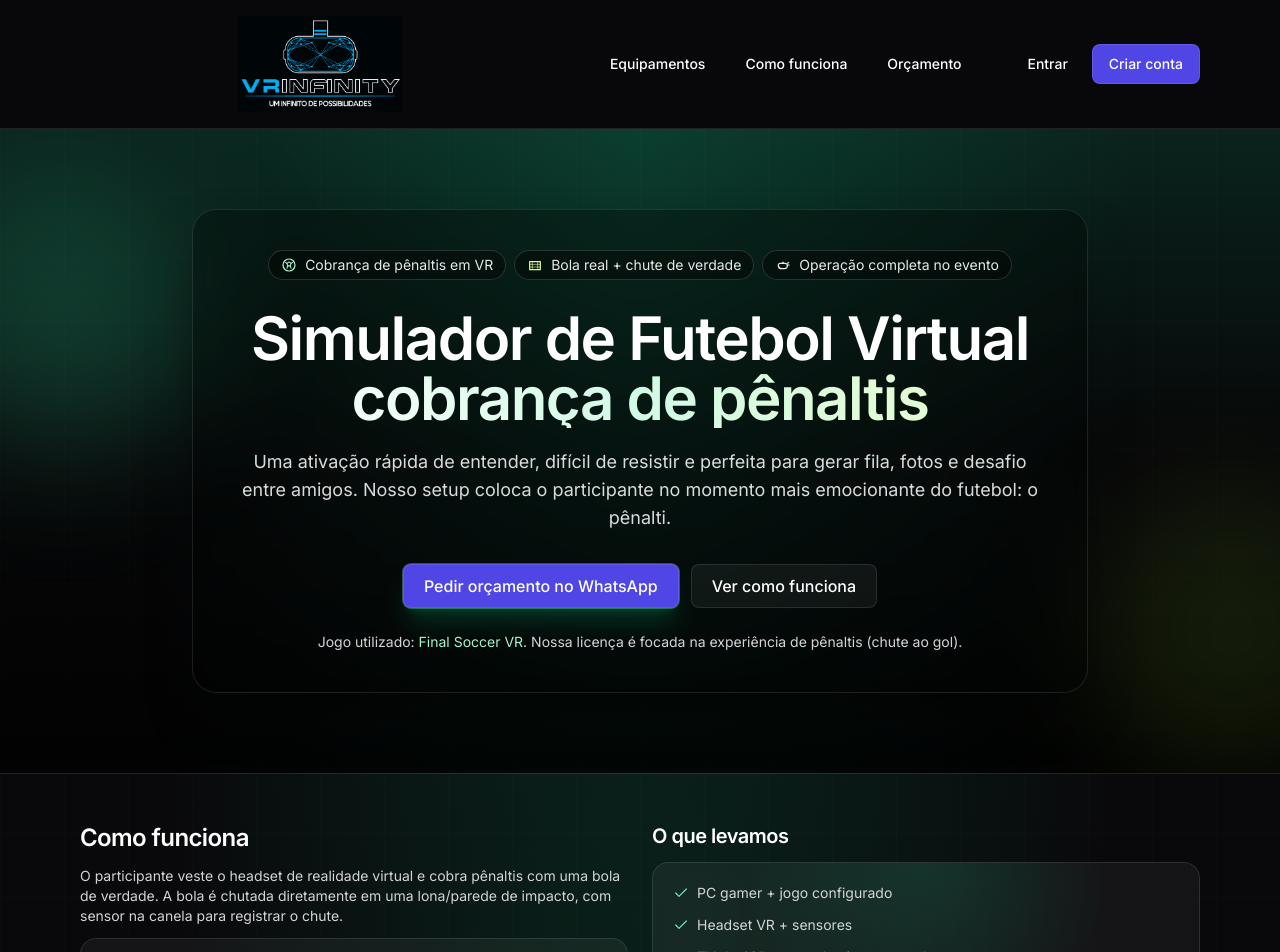
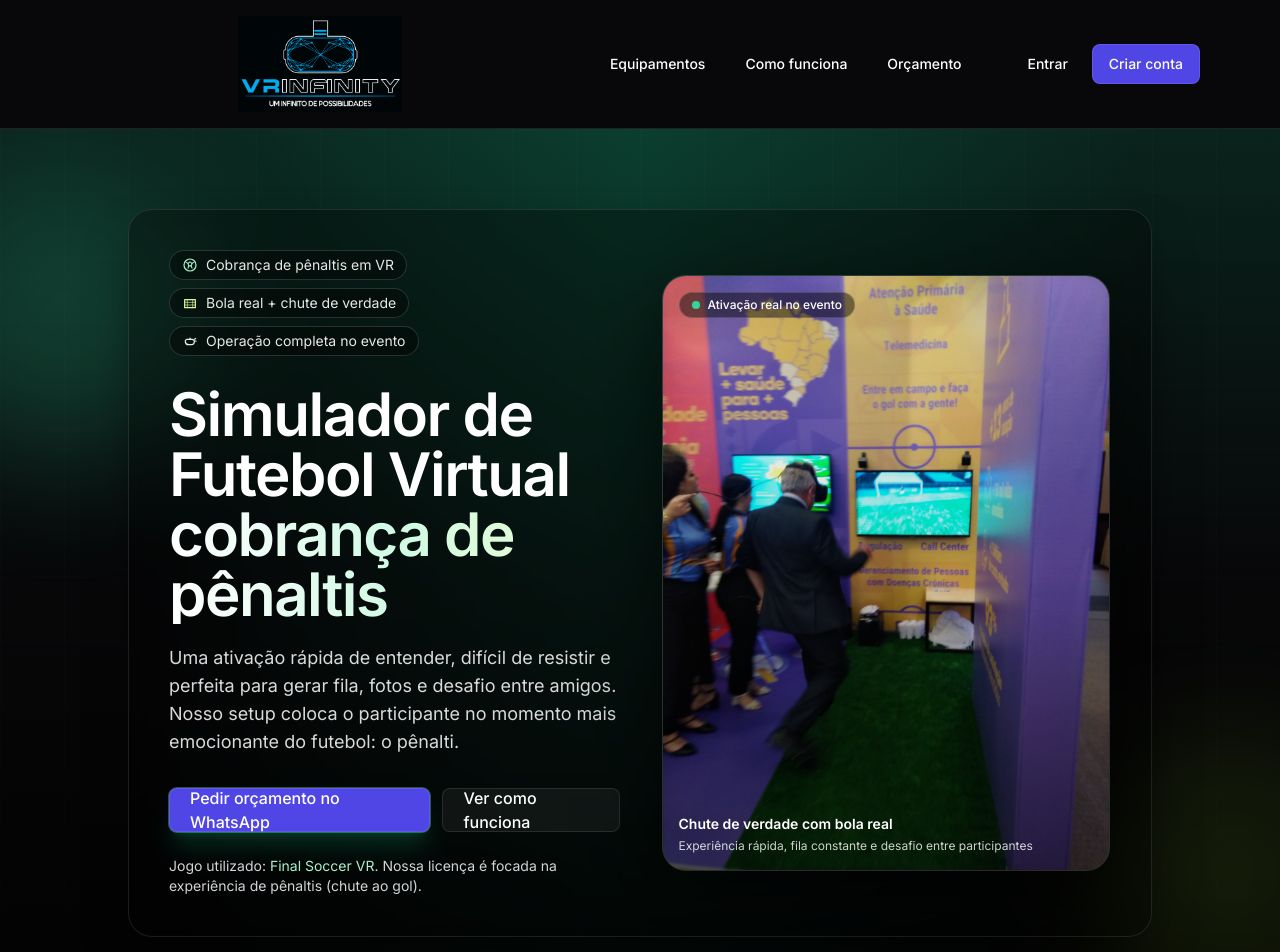
Before and after one commit to andersjc11/VRGH, a Next.js app: page /simulador-futebol-virtual in a window 1280 px wide. Shown: the top 952 px of the page. Built offline with nearby package versions, Linux system fonts and the light colour scheme; no server answers.

Commit message:
Add hero image to futebol VR simulator page

```diff
--- a/src/app/simulador-futebol-virtual/page.tsx
+++ b/src/app/simulador-futebol-virtual/page.tsx
@@ -1,6 +1,7 @@
 "use client"
 
 import Link from "next/link"
+import Image from "next/image"
 import { useMemo, useRef, useState } from "react"
 import { Button } from "@/components/ui/Button"
 import { Card } from "@/components/ui/Card"
@@ -245,9 +246,11 @@ export default function SimuladorFutebolVirtualPage() {
         </div>
 
         <div className="mx-auto max-w-6xl px-4 py-16 md:py-20">
-          <div className="mx-auto max-w-4xl text-center">
+          <div className="mx-auto max-w-5xl">
             <div className="rounded-3xl border border-white/10 bg-black/30 px-6 py-10 shadow-2xl shadow-black/50 backdrop-blur sm:px-10">
-              <div className="flex flex-wrap justify-center gap-2">
+              <div className="grid gap-10 md:grid-cols-2 md:items-center">
+                <div className="text-center md:text-left">
+                  <div className="flex flex-wrap justify-center gap-2 md:justify-start">
                     <p className="inline-flex items-center gap-2 rounded-full border border-white/15 bg-black/40 px-3 py-1 text-sm text-white/90">
                       <IconBall className="h-4 w-4 text-emerald-200" />
                       Cobrança de pênaltis em VR
@@ -274,7 +277,7 @@ export default function SimuladorFutebolVirtualPage() {
                     emocionante do futebol: o pênalti.
                   </p>
 
-              <div className="mt-8 flex flex-col items-stretch justify-center gap-3 sm:flex-row sm:items-center">
+                  <div className="mt-8 flex flex-col items-stretch justify-center gap-3 sm:flex-row sm:items-center md:justify-start">
                     <Button
                       asChild
                       size="lg"
@@ -301,6 +304,47 @@ export default function SimuladorFutebolVirtualPage() {
                     </a>
                     . Nossa licença é focada na experiência de pênaltis (chute ao gol).
                   </p>
+                </div>
+
+                <div className="mx-auto w-full max-w-md">
+                  <div className="relative overflow-hidden rounded-3xl border border-white/10 bg-white/5 shadow-[0_24px_80px_rgba(0,0,0,0.60)]">
+                    <div
+                      aria-hidden="true"
+                      className="pointer-events-none absolute inset-0 bg-gradient-to-tr from-emerald-500/15 via-transparent to-lime-400/10"
+                    />
+                    <div
+                      aria-hidden="true"
+                      className="pointer-events-none absolute -inset-px rounded-3xl ring-1 ring-emerald-300/25"
+                    />
+                    <div className="relative aspect-[3/4]">
+                      <Image
+                        src="/simulador-futebol-penalti.jpg"
+                        alt="Ativação do simulador de cobrança de pênaltis em realidade virtual em evento"
+                        fill
+                        sizes="(max-width: 768px) 100vw, 420px"
+                        className="object-cover object-[center_20%]"
+                        priority
+                      />
+                      <div
+                        aria-hidden="true"
+                        className="absolute inset-0 bg-gradient-to-t from-black/55 via-black/15 to-transparent"
+                      />
+                      <div className="absolute left-4 top-4 inline-flex items-center gap-2 rounded-full border border-white/15 bg-black/45 px-3 py-1 text-xs font-medium text-white">
+                        <span className="h-2 w-2 rounded-full bg-emerald-400 shadow-[0_0_18px_rgba(52,211,153,0.55)]" />
+                        Ativação real no evento
+                      </div>
+                      <div className="absolute bottom-4 left-4 right-4">
+                        <p className="text-sm font-semibold text-white">
+                          Chute de verdade com bola real
+                        </p>
+                        <p className="mt-1 text-xs text-white/80">
+                          Experiência rápida, fila constante e desafio entre participantes
+                        </p>
+                      </div>
+                    </div>
+                  </div>
+                </div>
+              </div>
             </div>
           </div>
         </div>
```
Also changed, not shown: public/simulador-futebol-penalti.jpg (added). Lines whose indentation alone changed are shown as unchanged.
